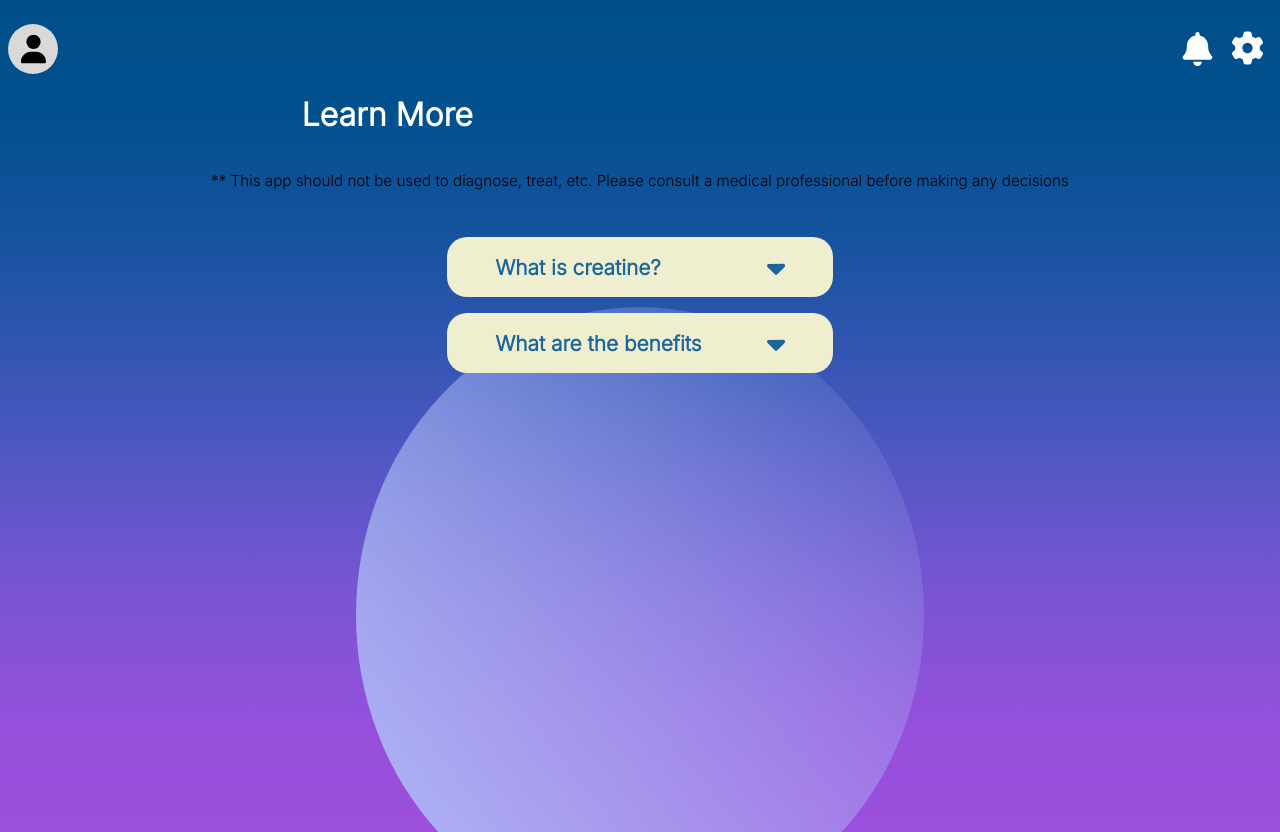
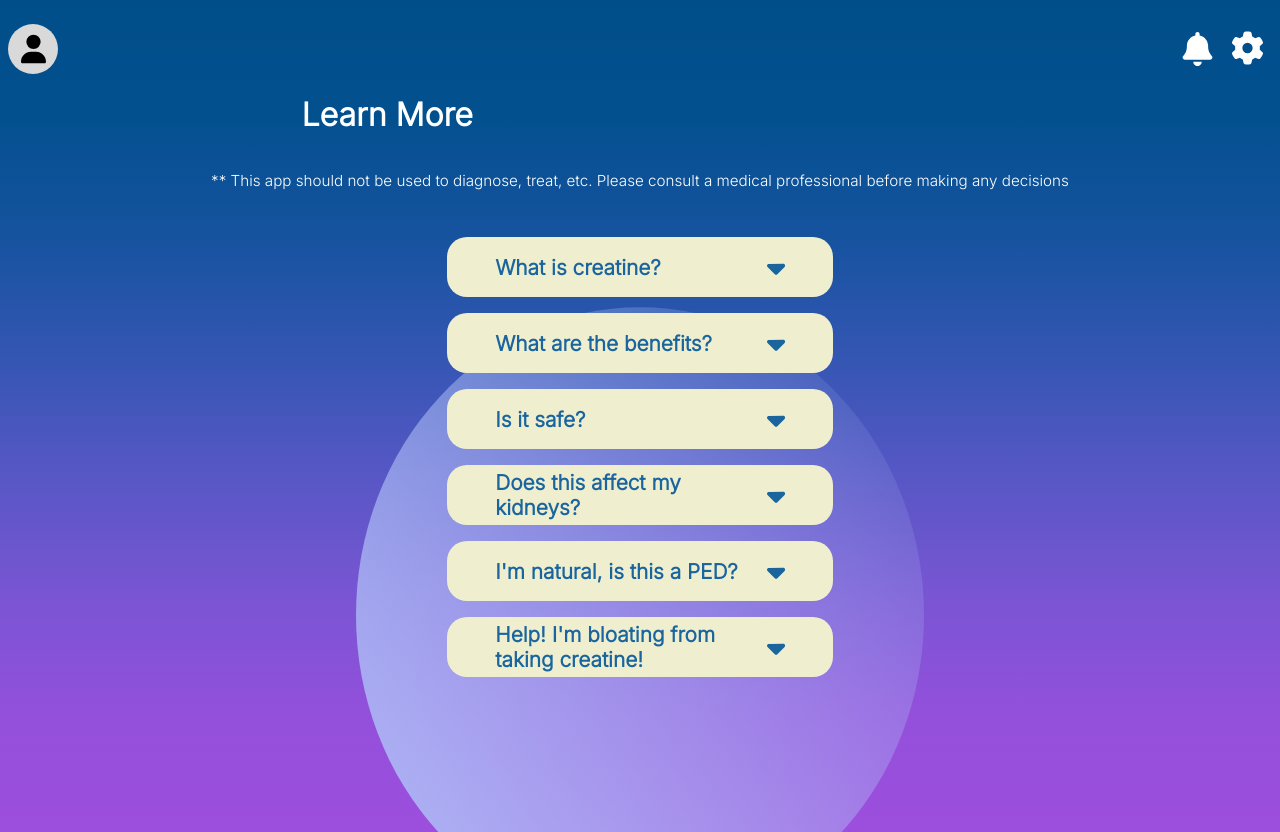
Before and after one commit to kbongco/creatine-reminder-4-u, a React (Vite) app: page /learn-more in a window 1280 px wide. Built offline with nearby package versions, Linux system fonts and the light colour scheme; no server answers.

Commit message:
added in data, completed accordion

```diff
--- a/src/Screens/LearnMore/LearnMore.scss
+++ b/src/Screens/LearnMore/LearnMore.scss
@@ -14,6 +14,7 @@
 
     .disclaimer-text {
       font-size: 0.95rem;
+      color: #ffffff;
     }
   }
 }
--- a/src/Screens/LearnMore/LearnMore.tsx
+++ b/src/Screens/LearnMore/LearnMore.tsx
@@ -2,13 +2,11 @@ import NavBar from "../../Layout/NavBar/NavBar";
 import './LearnMore.scss';
 import Accordion from "../../components/Accordion/Accordion";
 import { useState } from "react";
+import creatineQuestions from '../../utils/creatineQuestions.json';
 
 export default function LearnMore() {
   const creatineDescription = 'Creatine is a natural compound found in muscles, often used as a supplement by gym-goers to enhance strength, power, and muscle mass during high-intensity workouts.';
-  const [accordionStates, setAccordionStates] = useState({
-    creatine: false,
-    benefits: false
-  });
+  const [accordionStates, setAccordionStates] = useState({});
 
   const toggleAccordion = (accordion) => {
     setAccordionStates({
@@ -16,6 +14,8 @@ export default function LearnMore() {
       [accordion]: !accordionStates[accordion]
     });
   };
+
+  console.log(creatineQuestions);
 
   return (
     <>
@@ -33,7 +33,15 @@ export default function LearnMore() {
 
       <div className='information-container'>
         <div className='accordion-information-containers'>
-        <Accordion
+          {creatineQuestions.map((q, idx) =>
+            <Accordion
+            key={idx}
+            title={q.questionTitle}
+            content={q.answerDescription}
+            isOpen={accordionStates[idx]}
+            onClick={() => toggleAccordion(idx)}
+            />)}
+          {/* <Accordion
             title='What is creatine?'
             content={creatineDescription}
             isOpen={accordionStates.creatine}
@@ -42,7 +50,7 @@ export default function LearnMore() {
             title='What are the benefits'
             content='test'
             isOpen={accordionStates.benefits}
-            onClick={() => toggleAccordion('benefits')} />
+            onClick={() => toggleAccordion('benefits')} /> */}
           {/* <Accordion
             title='Is it safe for me?'
             content='test' />
--- a/src/components/Accordion/Accordion.scss
+++ b/src/components/Accordion/Accordion.scss
@@ -3,7 +3,7 @@
   margin-top: 16px;
   background-color: #efefd0;
   border-radius: 20px;
-  color: #1A659E;
+  color: #1a659e;
 
   .accordion-title-container {
     height: 60px;
@@ -40,6 +40,9 @@
   .accordion-content {
     background-color: #efefd0;
     height: 180px;
+    border-bottom-left-radius: 40%;
+    border-bottom-right-radius: 40%;
+    padding: 0 16px;
 
     p {
       margin-top: 0;
--- /dev/null
+++ b/src/utils/creatineQuestions.json
@@ -0,0 +1,26 @@
+[
+  {
+    "questionTitle": "What is creatine?",
+    "answerDescription": "Creatine is a natural compound found in muscles, often used as a supplement by gym-goers to enhance strength, power, and muscle mass during high-intensity workouts."
+  },
+  {
+    "questionTitle": "What are the benefits?",
+    "answerDescription": "Creatine supplementation enhances muscle strength, growth, and exercise performance by increasing ATP availability. It aids in rapid recovery, offers neuroprotective benefits, and is convenient and affordable."
+  },
+  {
+    "questionTitle": "Is it safe?",
+    "answerDescription": "Creatine is generally safe when taken as directed. However, it may cause stomach discomfort or dehydration if not consumed with sufficient water. Consulting a healthcare professional before use is recommended, especially for those with pre-existing medical conditions."
+  },
+  {
+    "questionTitle": "Does this affect my kidneys?",
+    "answerDescription": "Research suggests creatine is safe for healthy individuals and doesn't adversely affect kidney function. However, those with pre-existing kidney issues should consult a healthcare professional before use."
+  },
+  {
+    "questionTitle": "I'm natural, is this a PED?",
+    "answerDescription": "Creatine isn't classified as a PED (Performance Enhancing Drug) by most sports organizations. It's a legal and widely used supplement for improving athletic performance."
+  },
+  {
+    "questionTitle": "Help! I'm bloating from taking creatine!",
+    "answerDescription": "Creatine may cause temporary water retention within muscles, leading to a bloated feeling. Ensure proper hydration and consider reducing dosage if discomfort persists."
+  }
+]
```
